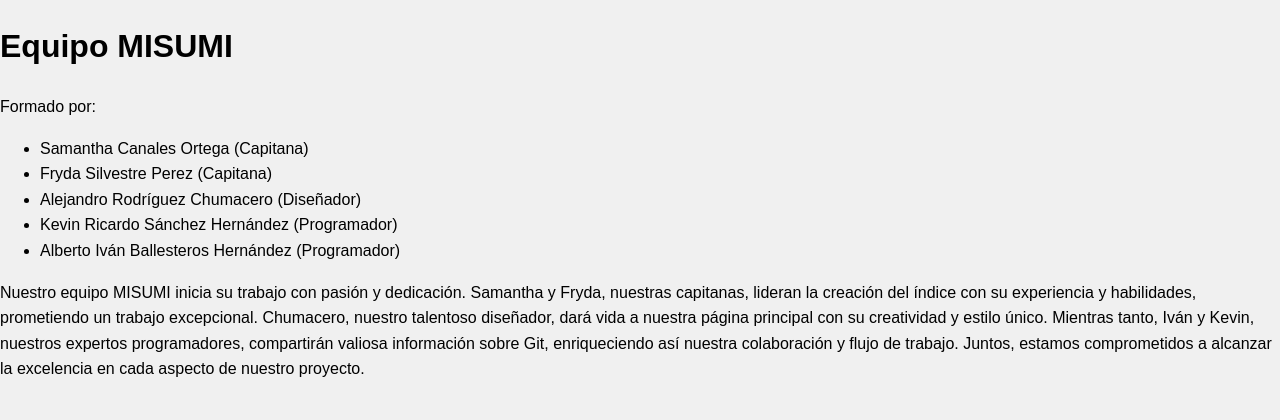
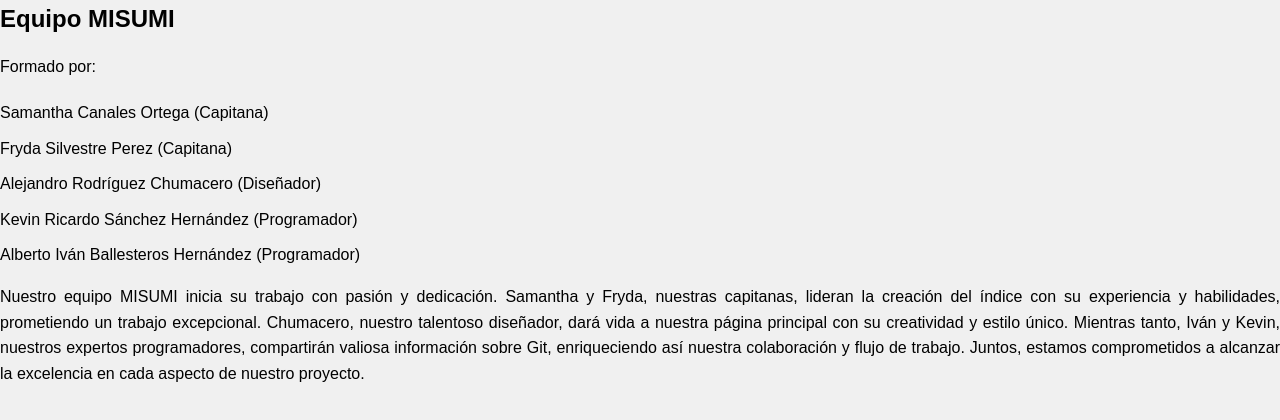
Before and after one commit to SamanthaHub/prueba-2, a plain HTML site: page Desarrollo.html in a window 1280 px wide. Drawn offline with Linux system fonts and the light colour scheme.

Commit message:
Mejorando el styleDesarrollo

```diff
--- a/styleDesarrollo.css
+++ b/styleDesarrollo.css
@@ -14,3 +14,21 @@ body {
     border-radius: 8px;
     box-shadow: 0 2px 4px rgba(0, 0, 0, 0.1);
 }
+h1 {
+    font-size: 24px;
+    margin-top: 0;
+}
+
+p {
+    margin-bottom: 20px;
+    text-align: justify;
+}
+
+ul {
+    list-style-type: none;
+    padding: 0;
+}
+
+li {
+    margin-bottom: 10px;
+}
```
